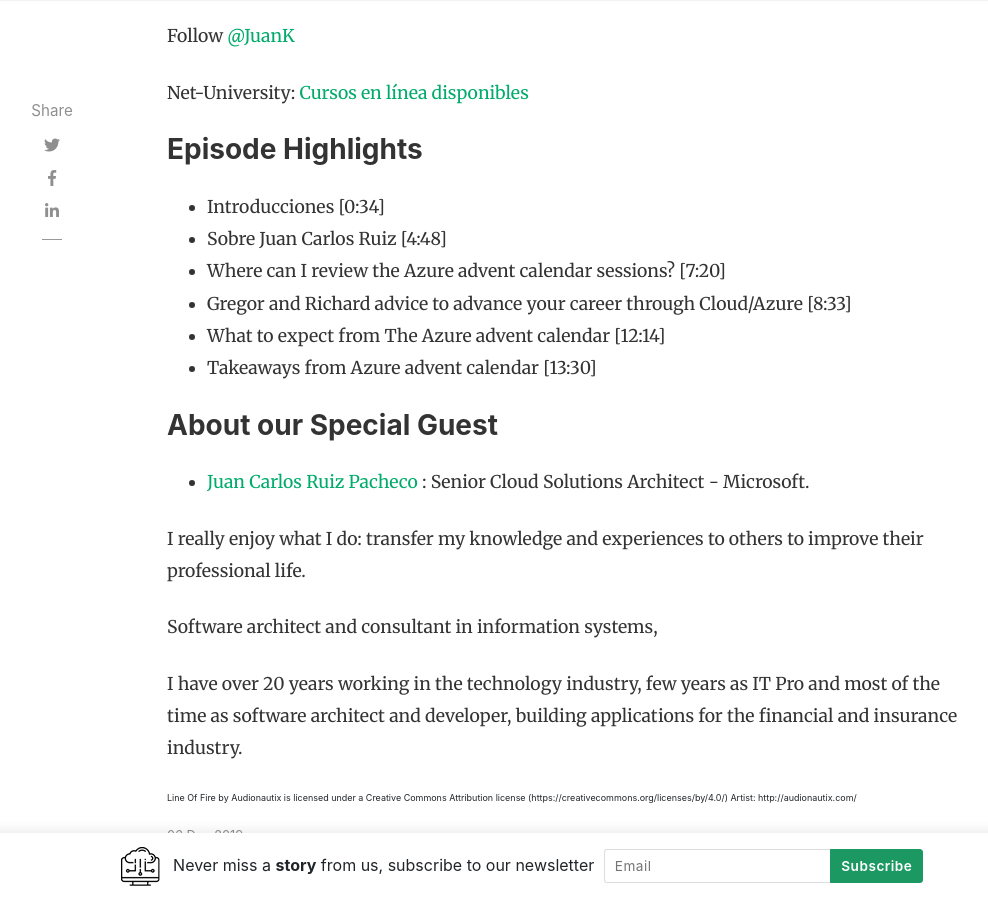
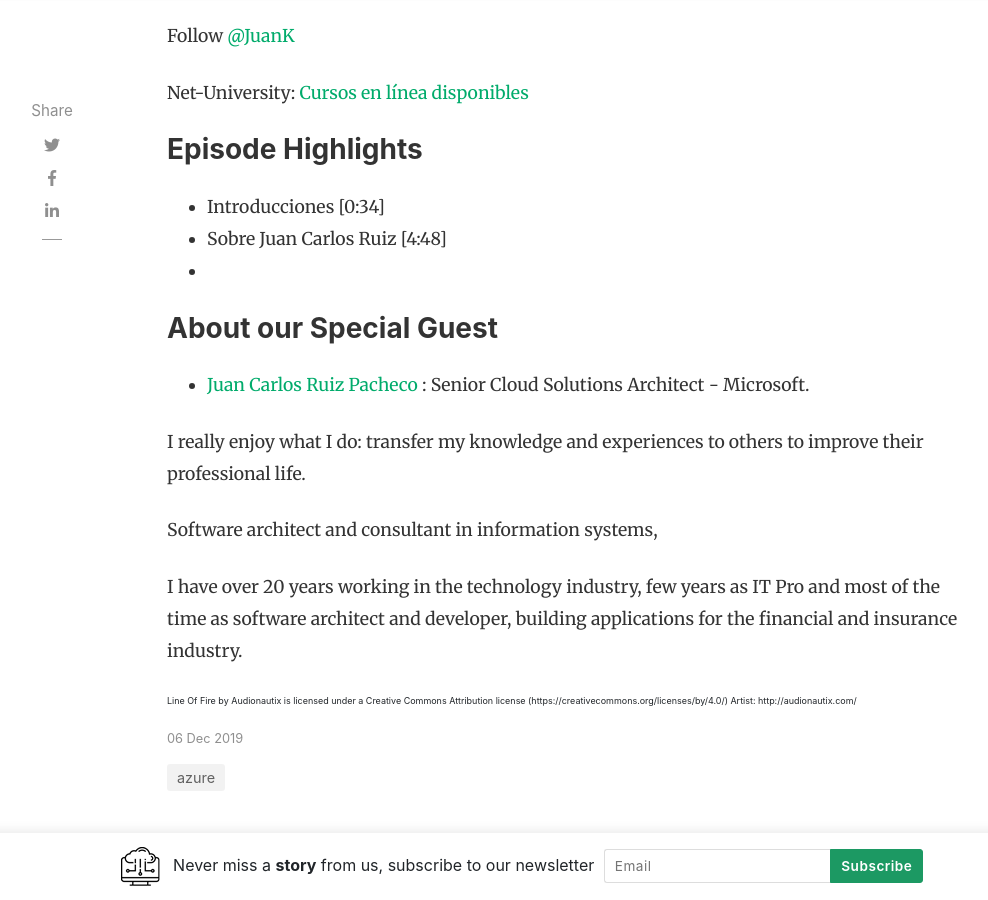
Before and after one commit to daveRendon/wikiazure-podcast, a Jekyll site: the page built from _posts/2019-12-06-episode-06-azure-certifications.md, in a window 1280 px wide and 900 px high, scrolled down 1007 px. Shown: the whole window, without its empty margins (118-1106 px from the left). Built offline with Jekyll 4.4.1, drawn with Linux system fonts in a browser that asks for light colours; nearby versions of some CDN libraries; comment, search, counter and statistics services are not loaded.

Commit message:
Update 2019-12-06-episode-06-azure-certifications.md

```diff
--- a/_posts/2019-12-06-episode-06-azure-certifications.md
+++ b/_posts/2019-12-06-episode-06-azure-certifications.md
@@ -23,11 +23,7 @@
 
  + Introducciones [0:34]
  + Sobre Juan Carlos Ruiz [4:48]
- + Where can I review the Azure advent calendar sessions? [7:20]
- + Gregor and Richard advice to advance your career through Cloud/Azure [8:33]
- + What to expect from The Azure advent calendar [12:14]
- + Takeaways from Azure advent calendar [13:30]
-
+ +
 
 <h3> About our Special Guest</h3>
 
```
